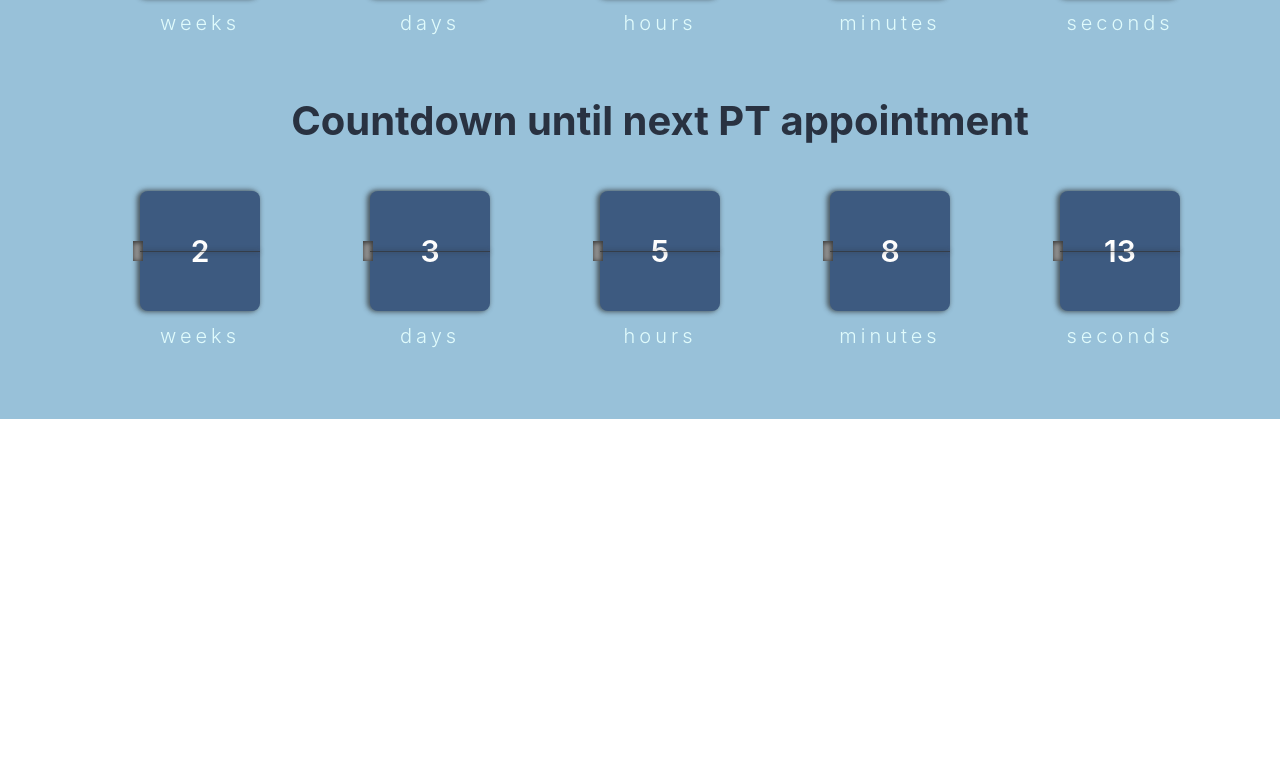
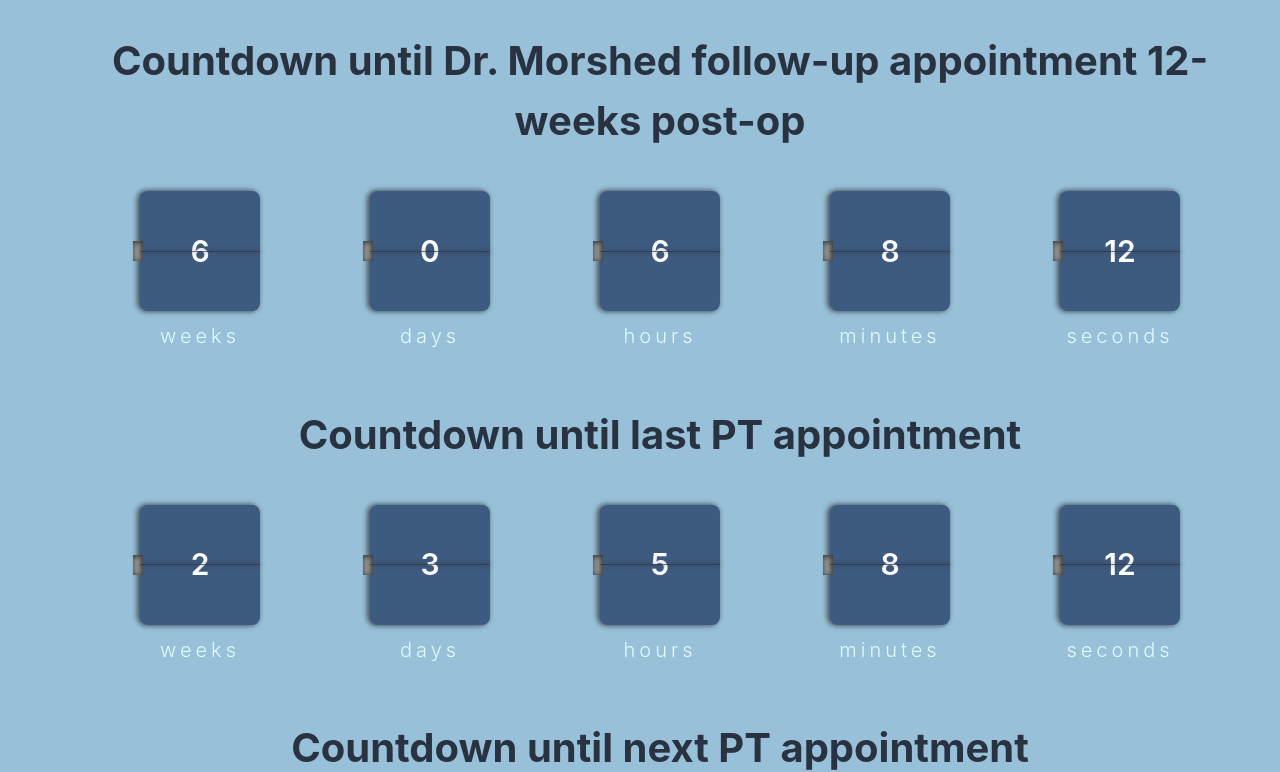
Before and after one commit to remnantsofred/habit-tracker, a React (Vite) app: page / in a window 1280 px wide. Shown: the part 1880-2652 px from the top of the page. Before the commit the page ends 2299 px from the top, so only its background shows below. Built offline with nearby package versions, Linux system fonts and the light colour scheme.

Commit message:
Add milestones

```diff
--- a/src/components/MilestonesPage.tsx/MilestonesPage.tsx
+++ b/src/components/MilestonesPage.tsx/MilestonesPage.tsx
@@ -1,6 +1,9 @@
 import Countdown from "../Countdown/Countdown";
 
 const dummyMilestones:IMilestone[] = [
+  { name: 'accident',
+    date: 1707936000000,
+  },
   { name: 'ankle surgery',
     date: 1709244000000,
   },
@@ -16,8 +19,20 @@ const dummyMilestones:IMilestone[] = [
   { name: 'Dr. Morshed follow-up appointment 12-weeks post-op',
     date: 1716330600000,
   },
+  { name: 'last PT appointment',
+    date: 1714167000000,
+  },
   { name: 'next PT appointment',
-    date: 1714167000000,
+    date: 1714595400000,
+  },
+  { name: 'last Tylenol',
+    date: 1713754800000,
+  },
+  { name: 'first shower since accident',
+    date: 1708538400000,
+  },
+  { name: 'last oxy',
+    date: 1709992800000,
   }
 ];
 
```
